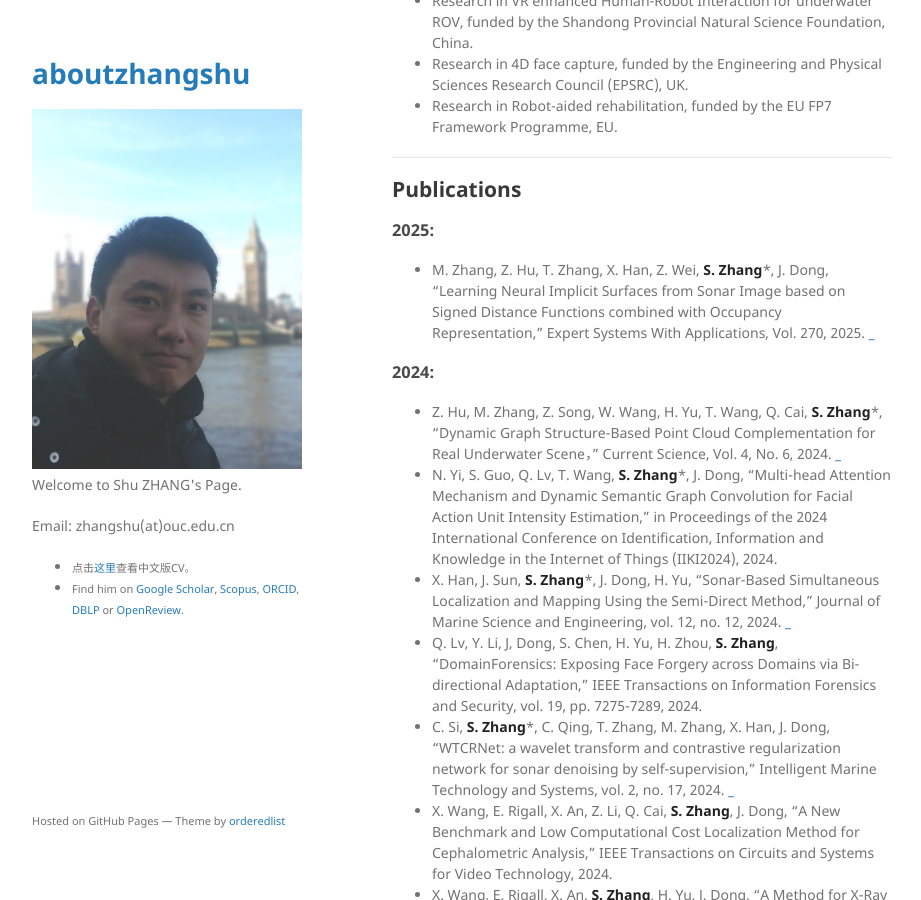
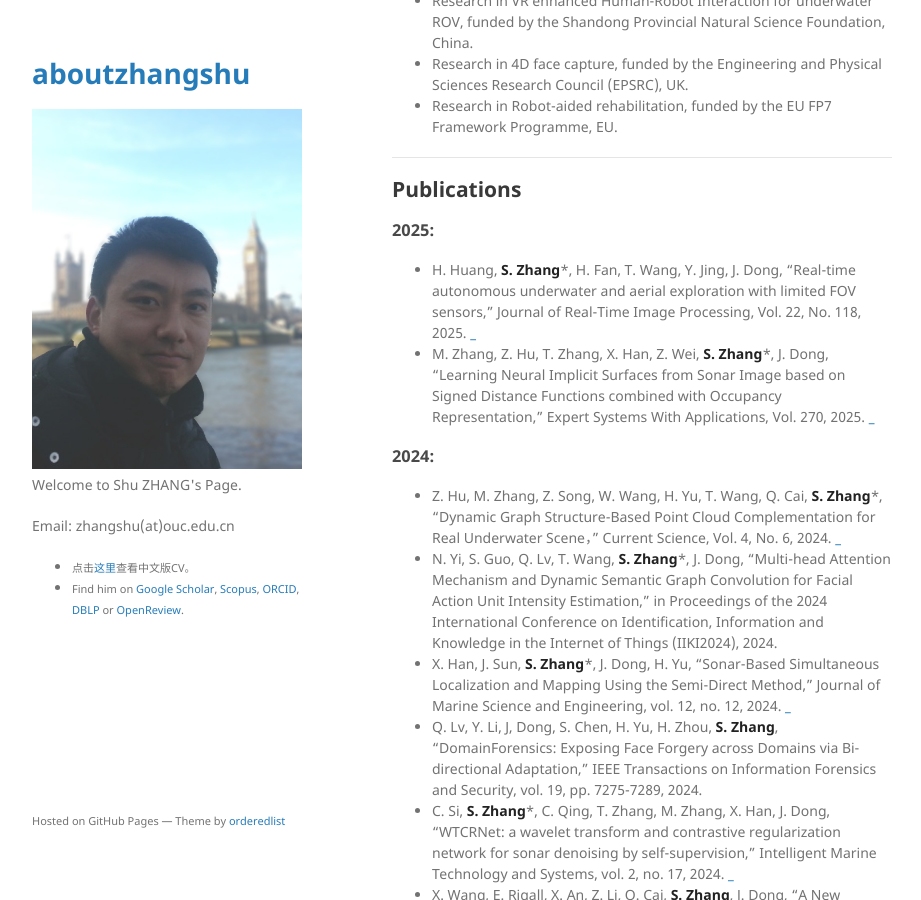
Before and after one commit to jackyspeed/aboutzhangshu, a Jekyll site: the page built from index.md, in a window 1280 px wide and 900 px high, scrolled down 1424 px. Shown: the whole window, without its empty margins (178-1099 px from the left). Built offline with Jekyll 4.4.1, drawn with Linux system fonts in a browser that asks for light colours; our own code applies the rules of GitHub Pages for plain Markdown files.

Commit message:
Update index.md

```diff
--- a/index.md
+++ b/index.md
@@ -64,6 +64,7 @@ Shu Zhang is currently an Associate Professor and Postgraduate supervisor at Oce
 
 ### 2025:
 
+- H. Huang, **S. Zhang***, H. Fan, T. Wang, Y. Jing, J. Dong, "Real-time autonomous underwater and aerial exploration with limited FOV sensors," Journal of Real-Time Image Processing, Vol. 22, No. 118, 2025.  [_](https://link.springer.com/article/10.1007/s11554-025-01694-y)
 - M. Zhang, Z. Hu, T. Zhang, X. Han, Z. Wei, **S. Zhang***, J. Dong, "Learning Neural Implicit Surfaces from Sonar Image based on Signed Distance Functions combined with Occupancy Representation," Expert Systems With Applications, Vol. 270, 2025. [_](https://www.sciencedirect.com/science/article/abs/pii/S0957417425001277)
 
 ### 2024:
```
